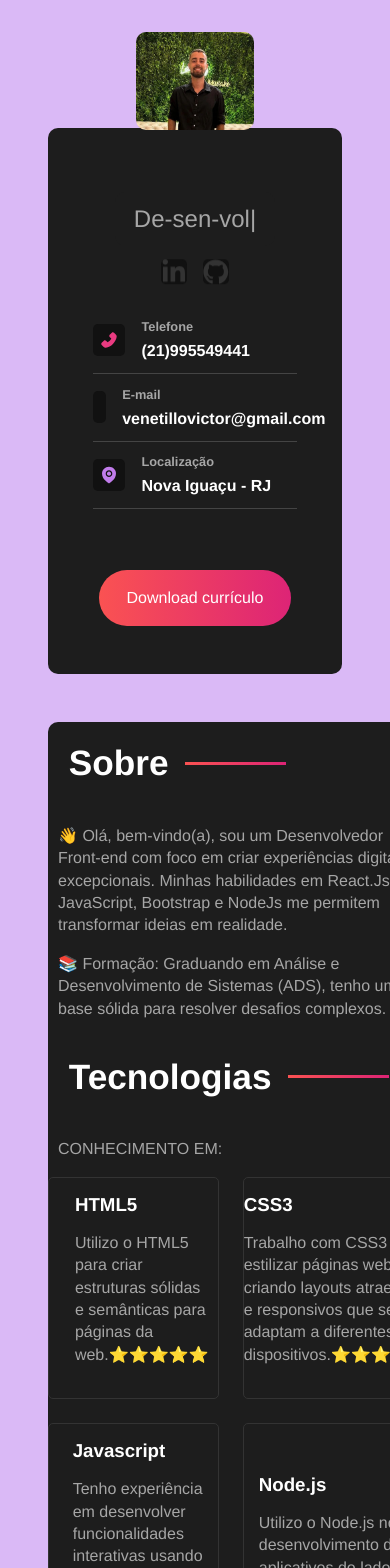
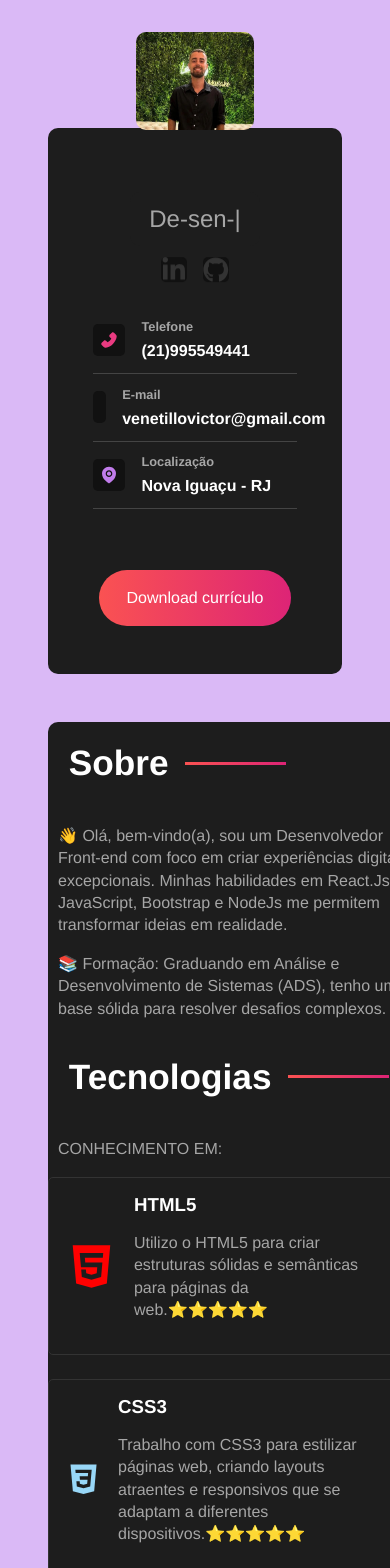
Before and after one commit to vvenetillo/meu-portfolio, a React (Vite) app: page / in a window 390 px wide. Shown: the top 1568 px of the page. Built offline with nearby package versions, Linux system fonts and the light colour scheme.

Commit message:
responsividade

```diff
--- a/src/components/TechnologiesContainer.jsx
+++ b/src/components/TechnologiesContainer.jsx
@@ -27,9 +27,9 @@ const TechnologiesContainer = () => {
         <section className='technologies-container'>
             <h2> Tecnologias</h2>
             <p style={{marginLeft: "10px"}}> CONHECIMENTO EM:</p>
-            <div className="technologies-grid">
+            <div className="technologies-grid" >
                 {technologies.map((tech) => (
-                    <div className="technology-card" id={tech.id} key={tech.id}>
+                    <div className="technology-card" id={tech.id} key={tech.id} style={{minWidth: "350px"}}>
                         {tech.icon}
                         <div className="technology-info">
                             <h3>{tech.name}</h3>
--- a/src/styles/main.sass
+++ b/src/styles/main.sass
@@ -10,5 +10,6 @@
 body
     background: variables.$body-bg-color
 
+
 a, svg
    transition: .4s
```
